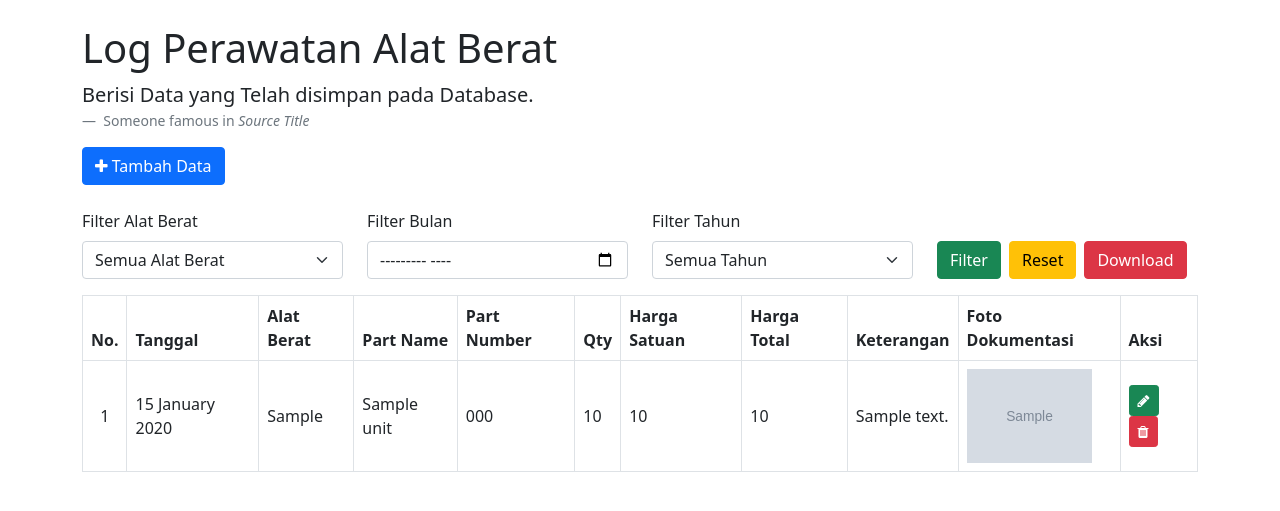
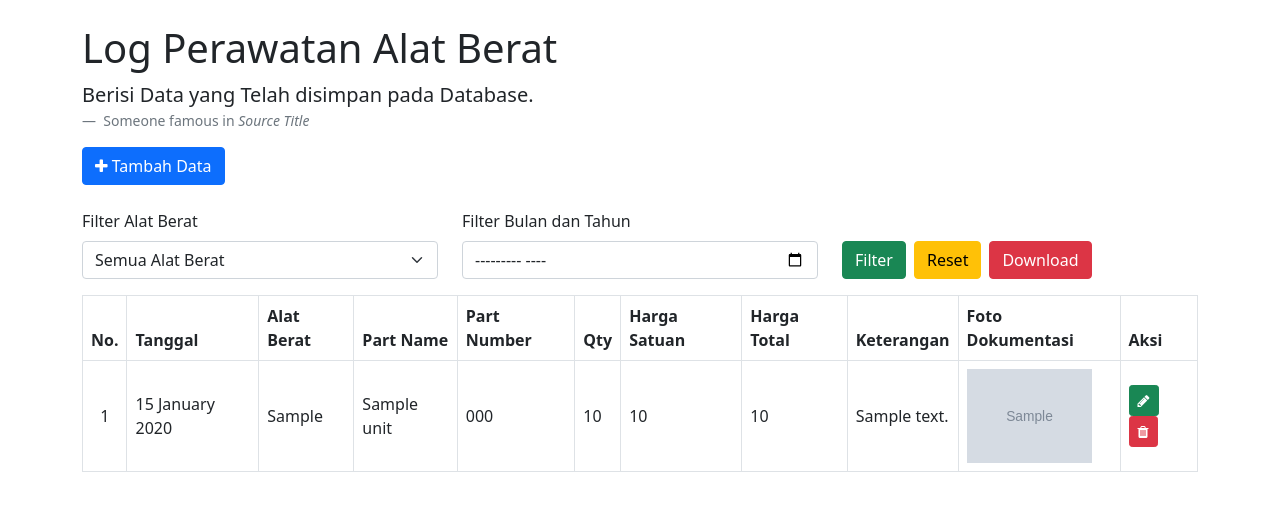
Before and after one commit to fathur1313/crud-log-maintenance-construction-equipment, a PHP site: page / in a window 1280 px wide. Shown: the part 56-567 px from the top of the page. Run offline with PHP 8.4, Linux system fonts and the light colour scheme; tables that the repository leaves empty or names only in its code hold one stand-in row (values such as "Sample post"); grey boxes marked "Sample" are stand-in pictures.

Commit message:
Perbaikan dan Penyempurnaan beberapa fitur     - Perbaikan filter pada index.php yang bertumpuk     - Perbaikan filter pada print.php untuk penamaan file dan juga tampilan unduhan     - Penambahan fitur pada print.php untuk menampilkan keterangan berupa periode, dan alat berat (alat berat di hapus pada tampilan tabel saat terunduh)

```diff
--- a/index.php
+++ b/index.php
@@ -1,30 +1,33 @@
 <?php
 	include 'koneksi.php';
-
 
 	session_start();
 
 	// Query dasar
-	$query = "SELECT * FROM tb_laporan_unit WHERE 1=1";
+	$query = "SELECT * FROM tb_laporan_unit WHERE tanggal IS NOT NULL";
 
-	// Tambahkan filter tahun jika ada
-	if (isset($_GET['filter_tahun']) && $_GET['filter_tahun'] != '') {
-		$filter_tahun = $_GET['filter_tahun'];
-		$query .= " AND YEAR(tanggal) = '$filter_tahun'";
+	// Tambahkan filter bulan dan tahun jika ada
+	if (isset($_GET['filter_bulan_tahun']) && $_GET['filter_bulan_tahun'] != '') {
+		$filter_bulan_tahun = $_GET['filter_bulan_tahun'];
+		if (preg_match('/^\d{4}-\d{2}$/', $filter_bulan_tahun)) { // Validasi format YYYY-MM
+			$filter_bulan = date('m', strtotime($filter_bulan_tahun));
+			$filter_tahun = date('Y', strtotime($filter_bulan_tahun));
+			$query .= " AND MONTH(tanggal) = '$filter_bulan' AND YEAR(tanggal) = '$filter_tahun'";
+		} else {
+			echo "<div class='alert alert-danger'>Format bulan dan tahun tidak valid!</div>";
 		}
-
-	// Tambahkan filter bulan jika ada
-	if (isset($_GET['filter_bulan']) && $_GET['filter_bulan'] != '') {
-		$filter_bulan = $_GET['filter_bulan'];
-		$filter_tahun = date('Y', strtotime($filter_bulan));
-		$filter_bulan = date('m', strtotime($filter_bulan));
-		$query .= " AND MONTH(tanggal) = '$filter_bulan' AND YEAR(tanggal) = '$filter_tahun'";
 	}
 
 	// Tambahkan filter alat berat jika ada
 	if (isset($_GET['filter_alat_berat']) && $_GET['filter_alat_berat'] != '') {
 		$filter_alat_berat = $_GET['filter_alat_berat'];
+		$alat_berat_query = "SELECT DISTINCT alat_berat FROM tb_laporan_unit WHERE alat_berat = '$filter_alat_berat'";
+		$alat_berat_result = mysqli_query($conn, $alat_berat_query);
+		if (mysqli_num_rows($alat_berat_result) > 0) {
 			$query .= " AND alat_berat = '$filter_alat_berat'";
+		} else {
+			echo "<div class='alert alert-danger'>Alat berat tidak valid!</div>";
+		}
 	}
 
 	// Eksekusi query
@@ -90,7 +93,7 @@
 			<div class="row">
 
 				<!-- Filter Alat Berat -->
-	            <div class="col-md-3">
+				<div class="col-md-4">
 					<label for="filter_alat_berat" class="form-label">Filter Alat Berat</label>
 					<select class="form-select" id="filter_alat_berat" name="filter_alat_berat">
 						<option value="">Semua Alat Berat</option>
@@ -106,34 +109,21 @@
 					</select>
 				</div>
 
-				<!-- Filter Bulan -->
-	            <div class="col-md-3">
-	                <label for="filter_bulan" class="form-label">Filter Bulan</label>
-	                <input type="month" class="form-control" id="filter_bulan" name="filter_bulan" value="<?php echo isset($_GET['filter_bulan']) ? $_GET['filter_bulan'] : ''; ?>">
-	            </div>
-
-				<!-- Filter Tahun -->
-				<div class="col-md-3">
-	                <label for="filter_tahun" class="form-label">Filter Tahun</label>
-	                <select class="form-select" id="filter_tahun" name="filter_tahun">
-	                    <option value="">Semua Tahun</option>
-	                    <?php
-	                        // Ambil daftar tahun dari database
-	                        $tahun_query = "SELECT DISTINCT YEAR(tanggal) AS tahun FROM tb_laporan_unit";
-	                        $tahun_result = mysqli_query($conn, $tahun_query);
-	                        while ($row = mysqli_fetch_assoc($tahun_result)) {
-	                            $selected = (isset($_GET['filter_tahun']) && $_GET['filter_tahun'] == $row['tahun']) ? 'selected' : '';
-	                            echo "<option value='{$row['tahun']}' $selected>{$row['tahun']}</option>";
-	                        }
-	                    ?>
-	                </select>
+				<!-- Filter Bulan dan Tahun -->
+				<div class="col-md-4">
+					<label for="filter_bulan_tahun" class="form-label">Filter Bulan dan Tahun</label>
+					<input type="month" class="form-control" id="filter_bulan_tahun" name="filter_bulan_tahun" value="<?php echo isset($_GET['filter_bulan_tahun']) ? $_GET['filter_bulan_tahun'] : ''; ?>">
 				</div>
 
 				<!-- Tombol Filter, Reset, dan Download -->
-	            <div class="col-md-3 d-flex align-items-end mt-3">
+				<div class="col-md-4 d-flex align-items-end mt-3">
 					<button type="submit" class="btn btn-success me-2">Filter</button>
 					<a href="index.php" class="btn btn-warning me-2">Reset</a>
-					<a href="print.php?filter_bulan=<?php echo isset($_GET['filter_bulan']) ? $_GET['filter_bulan'] : ''; ?>&filter_alat_berat=<?php echo isset($_GET['filter_alat_berat']) ? $_GET['filter_alat_berat'] : ''; ?>"
+					<a href="print.php?<?php
+					    echo http_build_query([
+					        'filter_bulan_tahun' => isset($_GET['filter_bulan_tahun']) ? $_GET['filter_bulan_tahun'] : null,
+					        'filter_alat_berat' => isset($_GET['filter_alat_berat']) ? $_GET['filter_alat_berat'] : null
+					    ]); ?>"
 					    class="btn btn-danger" target="_blank">Download</a>
 				</div>
 
```
Also changed, not shown: print.php (+29 -30 lines), img/1746806021_Screenshot (1145).png (added). Lines whose indentation alone changed are shown as unchanged.
